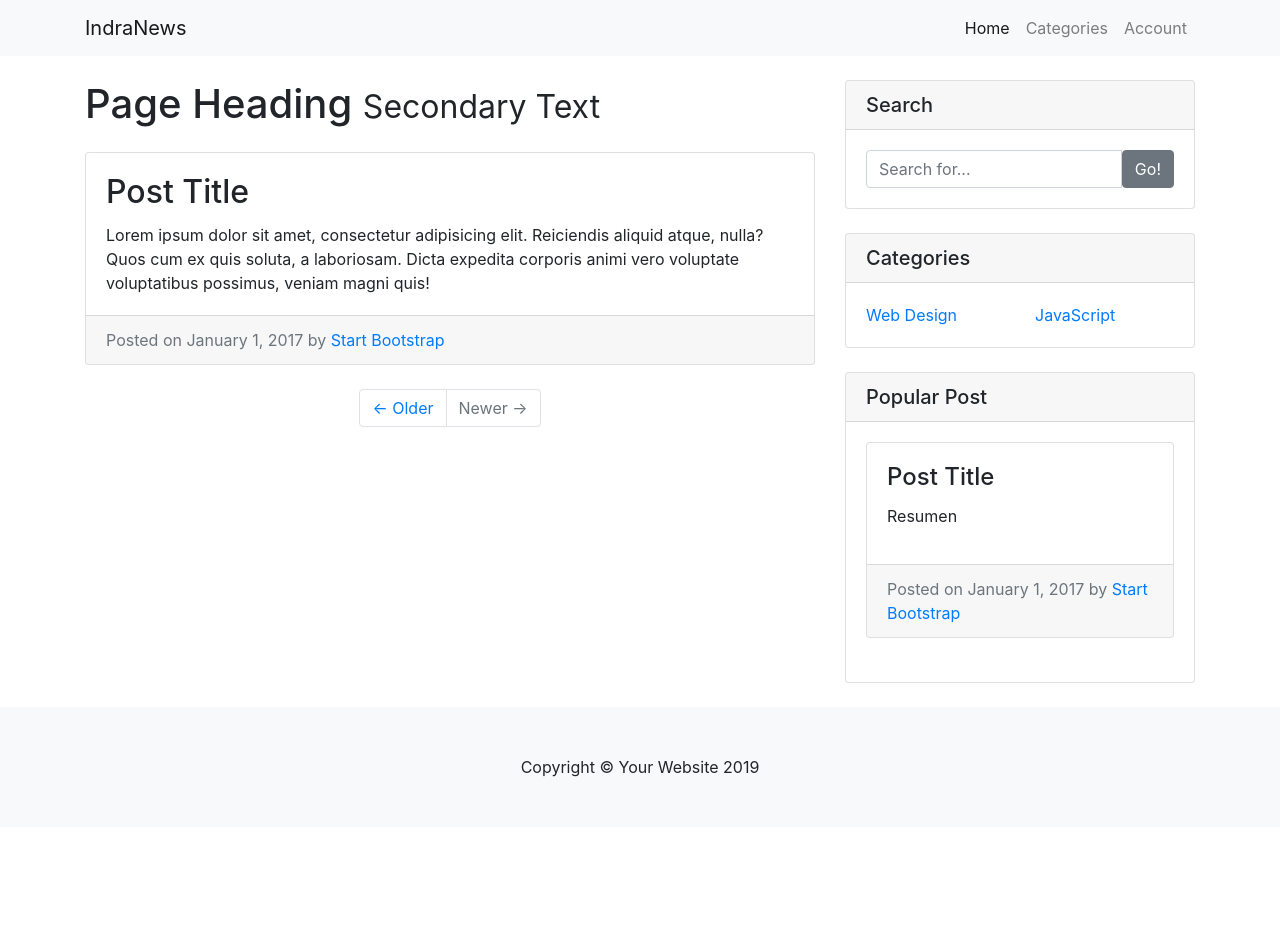
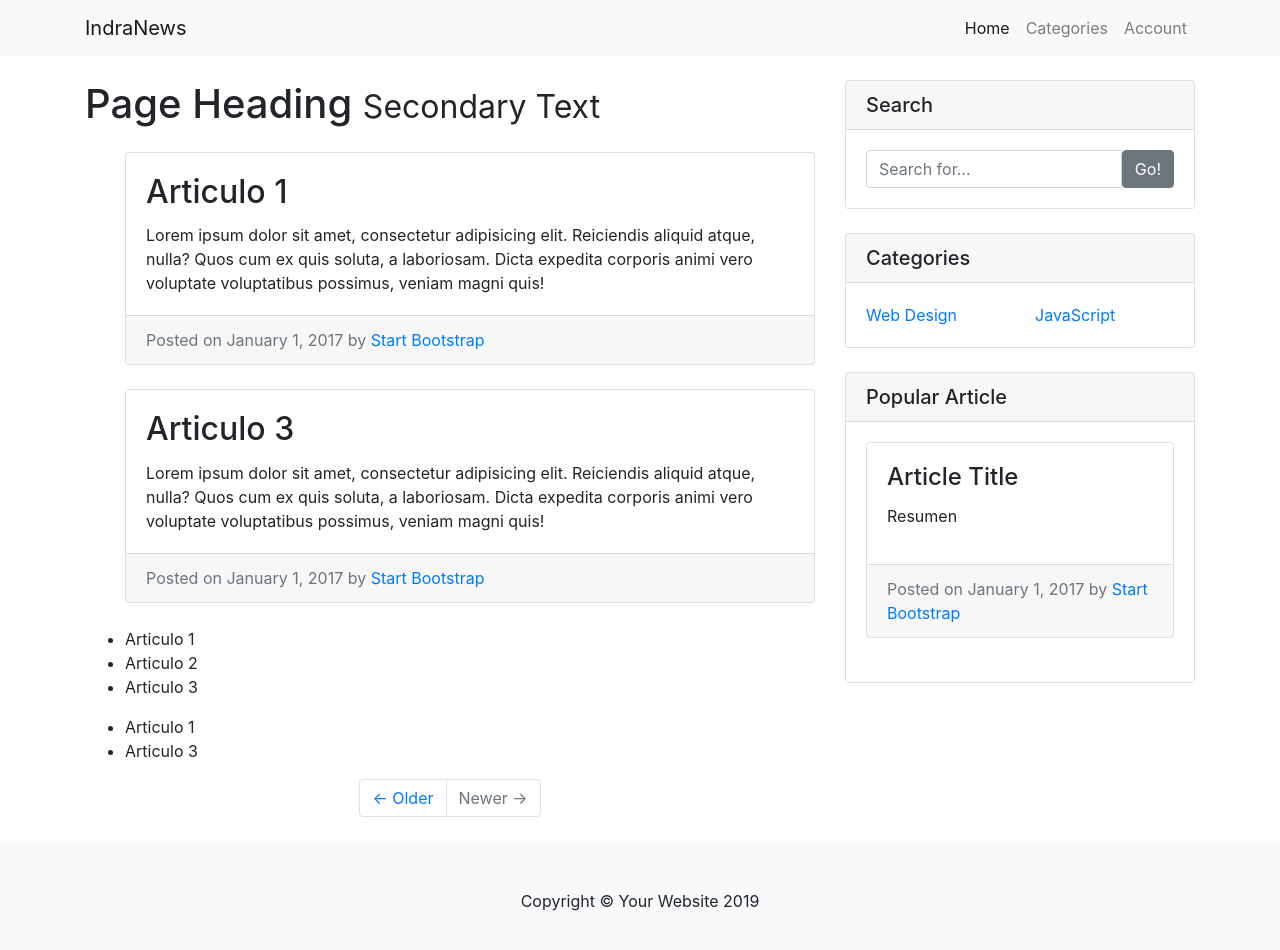
Before and after one commit to LilianaRestrepoTorres/IndraNews, an Angular app: page / in a window 1280 px wide. Shown: the top 950 px of the page. Before the commit the page ends 827 px from the top, so only its background shows below. Built offline with nearby package versions, Linux system fonts and the light colour scheme.

Commit message:
Se separan los componentes articulos y crudArticulo

```diff
--- a/src/app/app-routing.module.ts
+++ b/src/app/app-routing.module.ts
@@ -1,7 +1,13 @@
 import { NgModule } from '@angular/core';
 import { Routes, RouterModule } from '@angular/router';
+import { AppComponent } from './app.component';
+import { ArticulosComponent } from './articulos/articulos.component';
+import { CrudArticuloComponent } from './crudArticulo/crudArticulo.component';
 
-const routes: Routes = [];
+const routes: Routes = [
+  {path:'', component: ArticulosComponent},
+  {path:'articulo', component: CrudArticuloComponent}
+];
 
 @NgModule({
   imports: [RouterModule.forRoot(routes)],
--- a/src/app/app.component.html
+++ b/src/app/app.component.html
@@ -1,4 +1,5 @@
 <!-- Navigation -->
+<div class="container">
   <nav class="navbar navbar-expand-lg navbar-light bg-light fixed-top">
       <div class="container">
         <a class="navbar-brand" href="#">IndraNews</a>
@@ -22,6 +23,8 @@
         </div>
       </div>
     </nav>
+</div>
+
 
 <!--The content below is only a placeholder and can be replaced.-->
 <div style="text-align:center">
@@ -30,110 +33,7 @@
   </h1>
 </div>
 
-<!-- Page Content -->
-<div class="container">
-
-  <div class="row">
-
-    <!-- Blog Entries Column -->
-    <div class="col-md-8">
-
-      <h1 class="my-4">Page Heading
-        <small>Secondary Text</small>
-      </h1>
-
-      <!-- Blog Post -->
-      <div class="card mb-4">
-        <!-- <img class="card-img-top" src="http://placehold.it/750x300" alt="Card image cap"> -->
-        <div class="card-body">
-          <h2 class="card-title">Post Title</h2>
-          <p class="card-text">Lorem ipsum dolor sit amet, consectetur adipisicing elit. Reiciendis aliquid atque, nulla? Quos cum ex quis soluta, a laboriosam. Dicta expedita corporis animi vero voluptate voluptatibus possimus, veniam magni quis!</p>
-        </div>
-        <div class="card-footer text-muted">
-          Posted on January 1, 2017 by
-          <a href="#">Start Bootstrap</a>
-        </div>
-      </div>
-
-
-
-      <!-- Pagination -->
-      <ul class="pagination justify-content-center mb-4">
-        <li class="page-item">
-          <a class="page-link" href="#">&larr; Older</a>
-        </li>
-        <li class="page-item disabled">
-          <a class="page-link" href="#">Newer &rarr;</a>
-        </li>
-      </ul>
-
-    </div>
-
-    <!-- Sidebar Widgets Column -->
-    <div class="col-md-4">
-
-      <!-- Search Widget -->
-      <div class="card my-4">
-        <h5 class="card-header">Search</h5>
-        <div class="card-body">
-          <div class="input-group">
-            <input type="text" class="form-control" placeholder="Search for...">
-            <span class="input-group-btn">
-              <button class="btn btn-secondary" type="button">Go!</button>
-            </span>
-          </div>
-        </div>
-      </div>
-
-      <!-- Categories Widget -->
-      <div class="card my-4">
-        <h5 class="card-header">Categories</h5>
-        <div class="card-body">
-          <div class="row">
-            <div class="col-lg-6">
-              <ul class="list-unstyled mb-0">
-                <li>
-                  <a href="#">Web Design</a>
-                </li>
-              </ul>
-            </div>
-            <div class="col-lg-6">
-              <ul class="list-unstyled mb-0">
-                <li>
-                  <a href="#">JavaScript</a>
-                </li>
-              </ul>
-            </div>
-          </div>
-        </div>
-      </div>
-
-      <!-- Side Widget -->
-      <div class="card my-4">
-        <h5 class="card-header">Popular Post</h5>
-        <div class="card-body">
-            <div class="card mb-4">
-              <!-- <img class="card-img-top" src="http://placehold.it/750x300" alt="Card image cap"> -->
-              <div class="card-body">
-                <h4 class="card-title">Post Title</h4>
-                <p>Resumen</p>
-              </div>
-              <div class="card-footer text-muted">
-                Posted on January 1, 2017 by
-                <a href="#">Start Bootstrap</a>
-              </div>
-            </div>
-        </div>
-      </div>
-
-    </div>
-
-  </div>
-  <!-- /.row -->
-
-</div>
-<!-- /.container -->
-
+<router-outlet></router-outlet>
 
 <!-- Footer -->
 <footer class="py-5 bg-light">
@@ -142,6 +42,3 @@
   </div>
   <!-- /.container -->
 </footer>
-
-
-<router-outlet></router-outlet>
--- a/src/app/app.component.ts
+++ b/src/app/app.component.ts
@@ -7,4 +7,5 @@ import { Component } from '@angular/core';
 })
 export class AppComponent {
   title = 'IndraNews';
+
 }
--- a/src/app/app.module.ts
+++ b/src/app/app.module.ts
@@ -3,10 +3,14 @@ import { NgModule } from '@angular/core';
 
 import { AppRoutingModule } from './app-routing.module';
 import { AppComponent } from './app.component';
+import { ArticulosComponent } from './articulos/articulos.component';
+import { CrudArticuloComponent } from './crudArticulo/crudArticulo.component';
 
 @NgModule({
   declarations: [
-    AppComponent
+    AppComponent,
+    ArticulosComponent,
+    CrudArticuloComponent
   ],
   imports: [
     BrowserModule,
--- /dev/null
+++ b/src/app/articulos/articulos.component.html
@@ -0,0 +1,115 @@
+<!-- Page Content -->
+<div class="container">
+
+    <div class="row">
+
+        <!-- Blog Entries Column -->
+        <div class="col-md-8">
+
+        <h1 class="my-4">Page Heading
+            <small>Secondary Text</small>
+        </h1>
+
+        <ul>
+            <!-- Blog Post -->
+            <ng-container *ngFor="let articulo of articulos">
+            <div class="card mb-4" *ngIf="articulo.active">
+                <!-- <img class="card-img-top" src="http://placehold.it/750x300" alt="Card image cap"> -->
+                <div class="card-body">
+                <h2 class="card-title">{{articulo.titulo}}</h2>
+                <p class="card-text">Lorem ipsum dolor sit amet, consectetur adipisicing elit. Reiciendis aliquid atque, nulla? Quos cum ex quis soluta, a laboriosam. Dicta expedita corporis animi vero voluptate voluptatibus possimus, veniam magni quis!</p>
+                </div>
+                <div class="card-footer text-muted">
+                Posted on January 1, 2017 by
+                <a href="#">Start Bootstrap</a>
+                </div>
+            </div>
+            </ng-container>
+        </ul>
+
+        <ul>
+            <li *ngFor="let articulo of articulos">{{articulo.titulo}}</li>
+        </ul>
+
+        <ul>
+            <ng-container *ngFor="let articulo of articulos">
+                <li *ngIf="articulo.active">{{articulo.titulo}}</li>
+            </ng-container>
+        </ul>
+
+        <!-- Pagination -->
+        <ul class="pagination justify-content-center mb-4">
+            <li class="page-item">
+            <a class="page-link" href="#">&larr; Older</a>
+            </li>
+            <li class="page-item disabled">
+            <a class="page-link" href="#">Newer &rarr;</a>
+            </li>
+        </ul>
+
+        </div>
+
+        <!-- Sidebar Widgets Column -->
+        <div class="col-md-4">
+
+        <!-- Search Widget -->
+        <div class="card my-4">
+            <h5 class="card-header">Search</h5>
+            <div class="card-body">
+            <div class="input-group">
+                <input type="text" class="form-control" placeholder="Search for...">
+                <span class="input-group-btn">
+                <button class="btn btn-secondary" type="button">Go!</button>
+                </span>
+            </div>
+            </div>
+        </div>
+
+        <!-- Categories Widget -->
+        <div class="card my-4">
+            <h5 class="card-header">Categories</h5>
+            <div class="card-body">
+            <div class="row">
+                <div class="col-lg-6">
+                <ul class="list-unstyled mb-0">
+                    <li>
+                    <a href="#">Web Design</a>
+                    </li>
+                </ul>
+                </div>
+                <div class="col-lg-6">
+                <ul class="list-unstyled mb-0">
+                    <li>
+                    <a href="#">JavaScript</a>
+                    </li>
+                </ul>
+                </div>
+            </div>
+            </div>
+        </div>
+
+        <!-- Side Widget -->
+        <div class="card my-4">
+            <h5 class="card-header">Popular Article</h5>
+            <div class="card-body">
+                <div class="card mb-4">
+                <!-- <img class="card-img-top" src="http://placehold.it/750x300" alt="Card image cap"> -->
+                <div class="card-body">
+                    <h4 class="card-title">Article Title</h4>
+                    <p>Resumen</p>
+                </div>
+                <div class="card-footer text-muted">
+                    Posted on January 1, 2017 by
+                    <a href="#">Start Bootstrap</a>
+                </div>
+                </div>
+            </div>
+        </div>
+
+        </div>
+
+    </div>
+    <!-- /.row -->
+
+    </div>
+    <!-- /.container -->
--- /dev/null
+++ b/src/app/articulos/articulos.component.ts
@@ -0,0 +1,13 @@
+import { Component } from '@angular/core';
+
+@Component({
+  selector: 'app-articulos',
+  templateUrl: './articulos.component.html'
+})
+export class ArticulosComponent {
+    articulos:any = [
+      {titulo: 'Articulo 1', active: true},
+      {titulo: 'Articulo 2', active: false},
+      {titulo: 'Articulo 3', active: true},
+    ]
+}
```
Also changed, not shown: src/app/crudArticulo/crudArticulo.component.ts (added, +9 -0 lines), src/app/crudArticulo/crudArticulo.component.html (added). Lines whose indentation alone changed are shown as unchanged.
